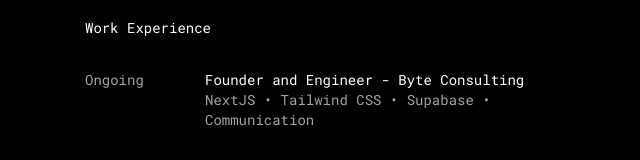
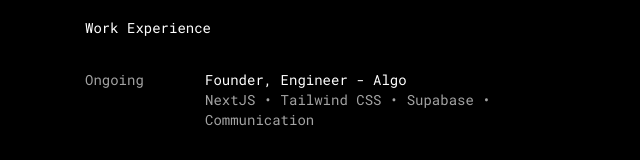
Before and after one commit to sahlbakshi/portfolio, a Next.js app: page / in a window 1280 px wide. Shown: the part 246-406 px from the top of the page, without its empty margins (315-955 px from the left). Built offline with nearby package versions, Linux system fonts and the light colour scheme.

Commit message:
Update page.js

```diff
--- a/app/page.js
+++ b/app/page.js
@@ -60,7 +60,7 @@
 
       <div className="flex flex-col gap-8 mb-4">
         <div className="text-white">Work Experience</div>
-        {workComponent("Byte Consulting", "Founder and Engineer", "Ongoing", "NextJS • Tailwind CSS • Supabase • Communication")}
+        {workComponent("Algo", "Founder, Engineer", "Ongoing", "NextJS • Tailwind CSS • Supabase • Communication")}
         {workComponent("Goeasy LTD", "Backend Engineer Intern", "Fall 2023", "Java • SQL • Spring • REST APIs")}
         {workComponent("Ford Motor Company", "Software Developer Intern", "Fall 2022", "C++ • Jenkins • Unit Testing")}
         {workComponent("Uxbert Labs", "Software Engineer Intern", "Winter 2022", "React • Node • Javascript • HTML/CSS")}
```
